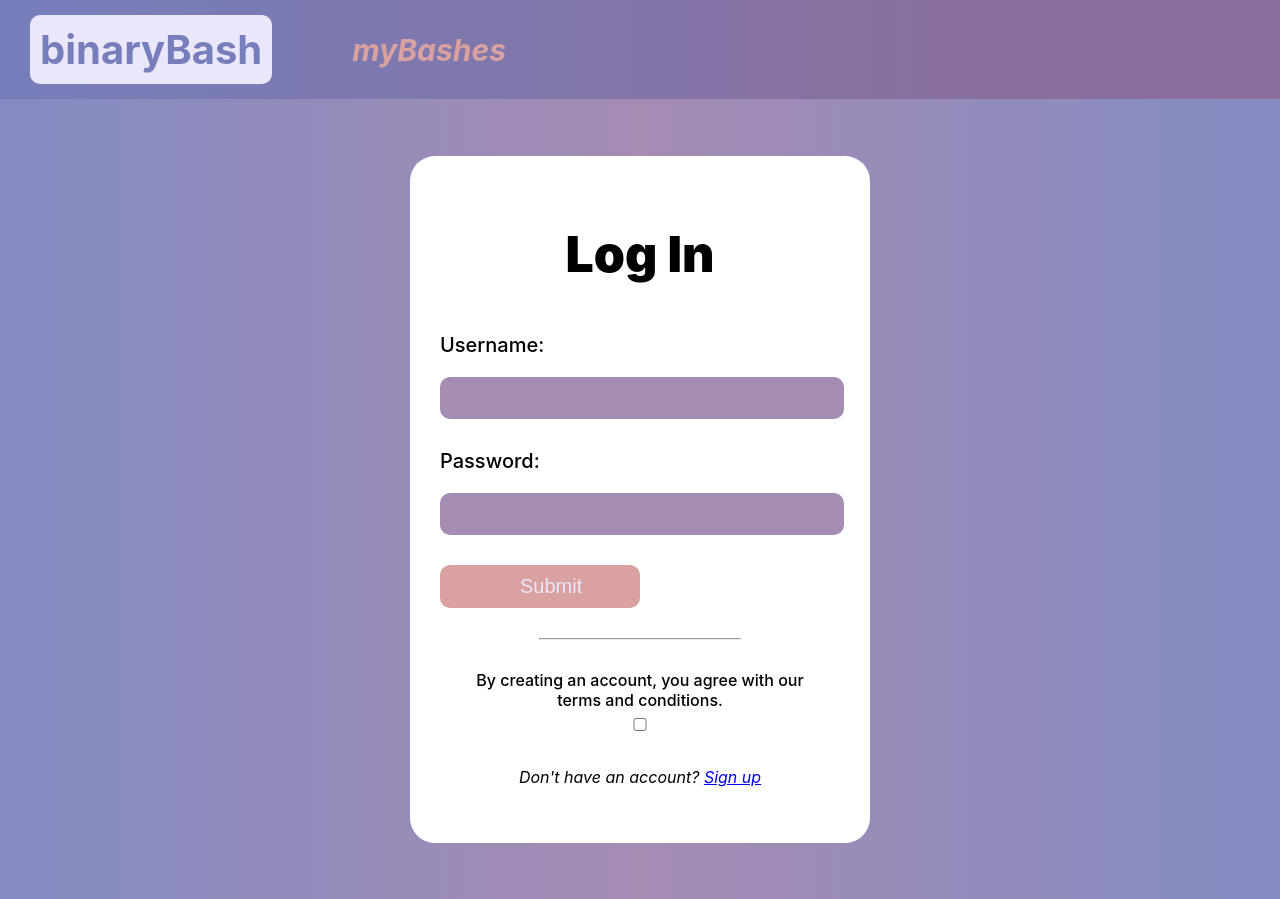
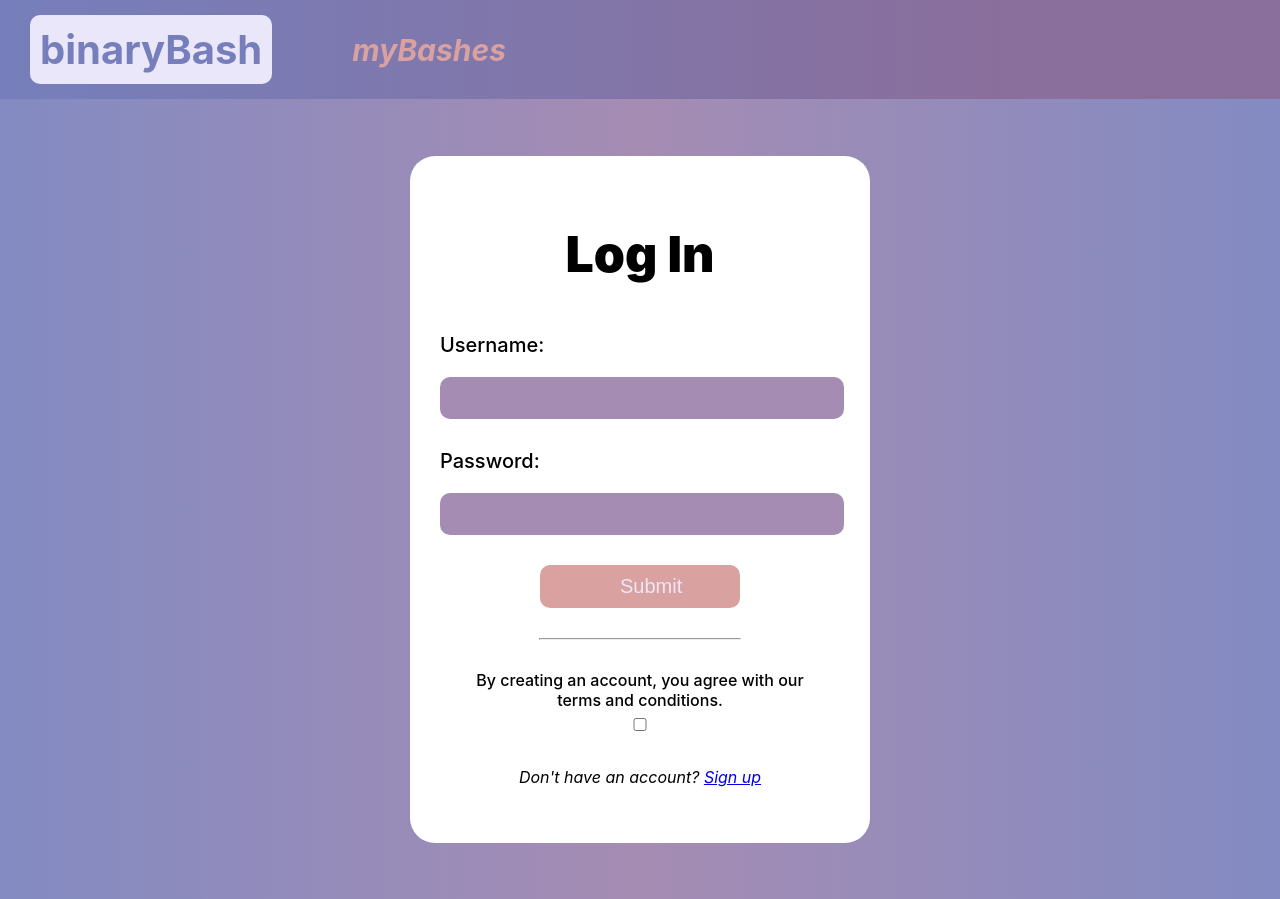
Before and after one commit to bruno-rossi/phase-4-final-project-binary-bash, a React (Create React App) app in the folder binary-bash/client/: page /login in a window 1280 px wide. Built offline with nearby package versions, Linux system fonts and the light colour scheme.

Commit message:
edited signup form buttons

```diff
--- a/binary-bash/client/src/styles/login.css
+++ b/binary-bash/client/src/styles/login.css
@@ -50,7 +50,7 @@
 }
 hr {
   background-color: black;
-  margin: 30px auto; /* Sets left and right margins to 'auto', centering the element */
+  margin: 30px auto;
   width: 50%;
 }
 .terms-conditions {
--- a/binary-bash/client/src/styles/navbar.css
+++ b/binary-bash/client/src/styles/navbar.css
@@ -2,7 +2,6 @@
   padding: 0;
   margin: 0;
   background: linear-gradient(90deg, rgba(118, 127, 187) 0%, rgb(138, 110, 155) 80%);
-  /* linear-gradient(90deg, rgba(131,139,194,1) 0%, rgba(165,140,179,1) 50%, rgba(131,139,194,1) 100%); */
   display: flex;
   align-items: center;
 }
--- a/binary-bash/client/src/styles/signup.css
+++ b/binary-bash/client/src/styles/signup.css
@@ -42,16 +42,18 @@
   margin-top: 20px;
 }
 #submit-btn {
-  margin: 30px 0px;
+  margin: 30px auto;
   padding: 10px 80px;
   background-color: #D9A1A0;
   border: none;
   border-radius: 10px;
   font-size: 20px;
+  display: flex;
+  justify-content: center;
 }
 hr {
   background-color: black;
-  margin: 30px auto; /* Sets left and right margins to 'auto', centering the element */
+  margin: 30px auto;
   width: 50%;
 }
 .terms-conditions {
```
